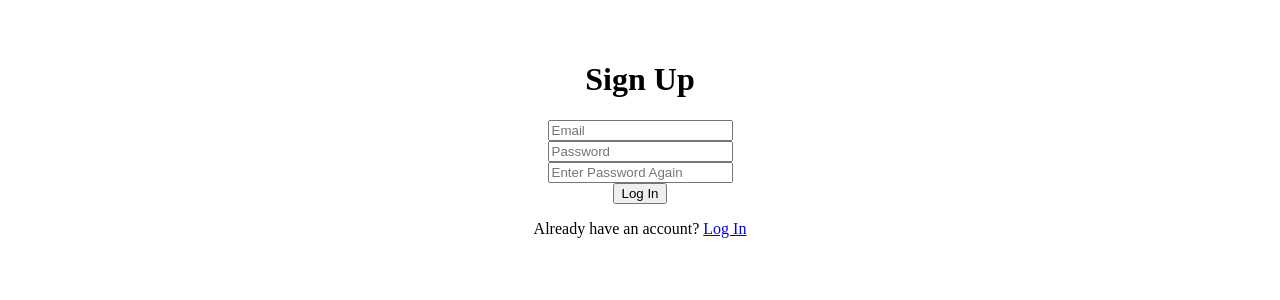
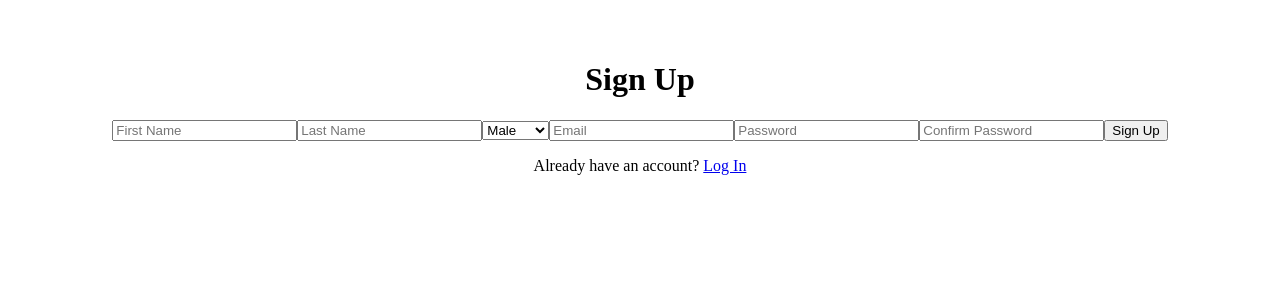
Before and after one commit to NiclanX/moh-dashboard, a React (Vite) app: page /signup in a window 1280 px wide. Shown: the top 300 px of the page. Built offline with nearby package versions, Linux system fonts and the light colour scheme.

Commit message:
Added Sign Up functionality

```diff
--- a/package.json
+++ b/package.json
@@ -13,6 +13,7 @@
     "@supabase/supabase-js": "^2.110.0",
     "react": "^18.2.0",
     "react-dom": "^18.2.0",
+    "react-hook-form": "^7.81.0",
     "react-router-dom": "^7.18.1"
   },
   "devDependencies": {
--- a/src/Components/Dashboard.jsx
+++ b/src/Components/Dashboard.jsx
@@ -3,23 +3,26 @@ import supabase from '../services/Supabase'
 import { useContext } from 'react';
 import { sessionContext } from '../services/useGetSession';
 import { useNavigate } from 'react-router-dom';
+import useGetThisUser from '../services/useGetThisUser';
 
 function Dashboard() {
 
-  const {user} = useContext(sessionContext)
+  const {thisUser, loading} = useGetThisUser()
+
+  const { user } = useContext(sessionContext)
   const navigate = useNavigate()
 
   if (!user) {
     navigate('/login')
   }
 
+  if(loading) return <h1>Loading ... </h1>
+
   async function signout() {
-  const {error} = await supabase.auth.signOut()
+    const { error } = await supabase.auth.signOut()
 
-  if (error) {
-    console.error(`This is the error: ${error}`);
-    return
-  }
+    if (error) return console.error(`This is the error: ${error}`);
+
 
     navigate('/login')
 
@@ -28,6 +31,8 @@ async function signout() {
 
   return (
     <>
+      <h1>Welcome Back {thisUser.name}</h1>
+      <p>{thisUser.id} is logged in</p>
       <div>Dashboard</div>
       <button onClick={signout}>SIgn Out Now!</button>
     </>
--- a/src/Components/SignUp.jsx
+++ b/src/Components/SignUp.jsx
@@ -1,21 +1,134 @@
-import React from 'react'
-import { Link } from 'react-router'
+import { useContext, useState } from 'react'
+import { Link, Navigate, useNavigate } from 'react-router-dom'
+import supabase from '../services/Supabase'
+import { sessionContext } from '../services/useGetSession'
+import { useForm } from "react-hook-form"
 
 function SignUp() {
+
+  const { register, handleSubmit, formState: { errors } } = useForm()
+
+  const { user, loading } = useContext(sessionContext)
+
+  const navigate = useNavigate()
+
+  const [email, setEmail] = useState("")
+  const [password, setPassword] = useState("")
+
+
+  if (loading) {
+    return <h1>Loading...</h1>
+  }
+
+  if (user) {
+    return <Navigate to="/" replace />
+  }
+
+
+
+
+ async function onSubmit(formData) {
+
+  if (formData.password !== formData.Confirmpassword) {
+    console.log("Passwords do not match")
+    return
+  }
+
+  const { data, error } = await supabase.auth.signUp({
+    email: formData.email,
+    password: formData.password,
+    options: {
+      data: {
+        first_name: formData.name,
+        surname: formData.surname,
+        gender: formData.gender
+      }
+    }
+  })
+
+  if (error) {
+    console.log(error.message)
+    return
+  }
+
+  // Optional profile table insert
+  if (data.user) {
+
+    const { error: profileError } = await supabase
+      .from('users')
+      .insert({
+        id: data.user.id,
+        name: formData.name,
+        surname: formData.surname,
+        gender: formData.gender,
+        email: formData.email
+      })
+
+    if (profileError) {
+      console.log(profileError.message)
+      return
+    }
+  }
+
+  navigate("/")
+}
+
   return (
     <>
-            <form>
-                <h1>Sign Up</h1>
-                <input type="text" name="" id="" placeholder='Email' />
-                <br />
-                <input type="password" name="" id="" placeholder='Password' />
-                <br />
-                <input type="password" name="" id="" placeholder='Enter Password Again' />
-                <br />
-                <input type="submit" value="Log In" />
-            </form>
-            <p>Already have an account? {<Link to="/login">Log In</Link>} </p>
-        </>
+      <form onSubmit={handleSubmit(onSubmit)}>
+        <h1>Sign Up</h1>
+
+  <input
+    {...register('name', {
+      required: 'First name required'
+    })}
+    type="text"
+    placeholder="First Name"
+  />
+
+  <input
+    {...register('surname')}
+    type="text"
+    placeholder="Last Name"
+  />
+
+  <select {...register('gender')}>
+    <option value="male">Male</option>
+    <option value="female">Female</option>
+    <option value="other">Other</option>
+  </select>
+
+  <input
+    {...register('email', {
+      required: 'Email required'
+    })}
+    type="email"
+    placeholder="Email"
+  />
+
+  <input
+    {...register('password', {
+      required: 'Password required',
+      minLength: 8
+    })}
+    type="password"
+    placeholder="Password"
+  />
+
+  <input
+    {...register('Confirmpassword')}
+    type="password"
+    placeholder="Confirm Password"
+  />
+
+  <input type="submit" value="Sign Up" />
+
+</form>
+
+      <p>
+        Already have an account? <Link to="/login">Log In</Link>
+      </p>
+    </>
   )
 }
 
--- a/src/services/useGetSession.jsx
+++ b/src/services/useGetSession.jsx
@@ -17,7 +17,7 @@ export default function SessionProvider({children}) {
             const { data, error } = await supabase.auth.getUser();
 
             if (error) {
-                console.error(error);
+                console.error("User not logged in");
             }
 
             setUser(data.user);
--- /dev/null
+++ b/src/services/useGetThisUser.js
@@ -0,0 +1,44 @@
+import React, { useContext, useEffect, useState } from "react"
+import { sessionContext } from "./useGetSession"
+import supabase from "./Supabase"
+
+
+export default function useGetThisUser() {
+
+    const { user } = useContext(sessionContext)
+
+    const [thisUser, setThisUser] = useState(null)
+    const [loading, setLoading] = useState(true)
+    const [error, setError] = useState(null)
+
+    useEffect(() => {
+
+        if (!user) {
+            setLoading(false)
+            return
+        }
+
+        async function getUser() {
+
+            const { data, error } = await supabase
+                .from('users')
+                .select('*')
+                .eq('id', user.id)
+                .single()
+
+            if (error) {
+                setError(error)
+                setLoading(false)
+                return
+            }
+
+            setThisUser(data)
+            setLoading(false)
+        }
+
+        getUser()
+
+    }, [user])
+
+    return { thisUser, loading, error }
+}
```
Also changed, not shown: 1 other file (tests, documents, lock files or other folders). Lines whose indentation alone changed are shown as unchanged.
